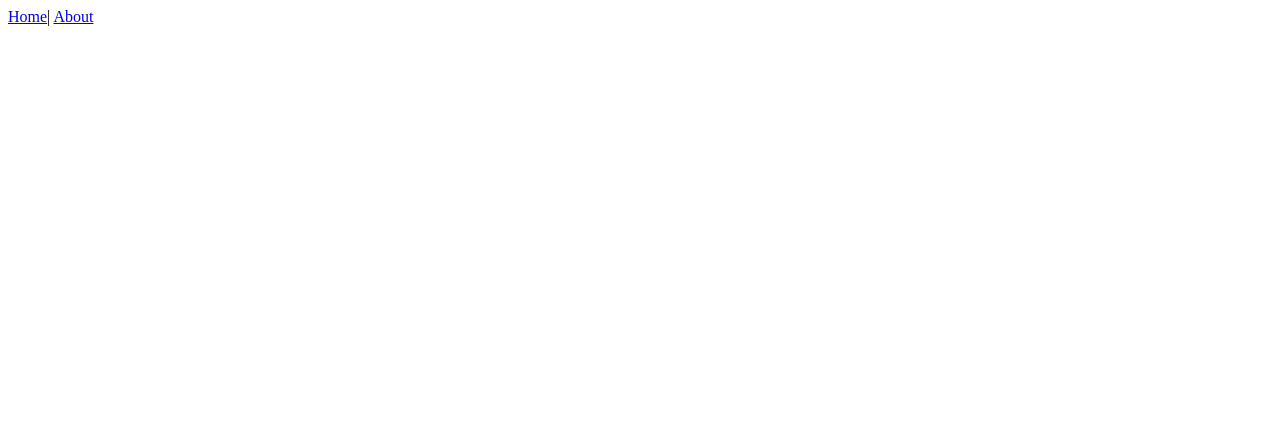
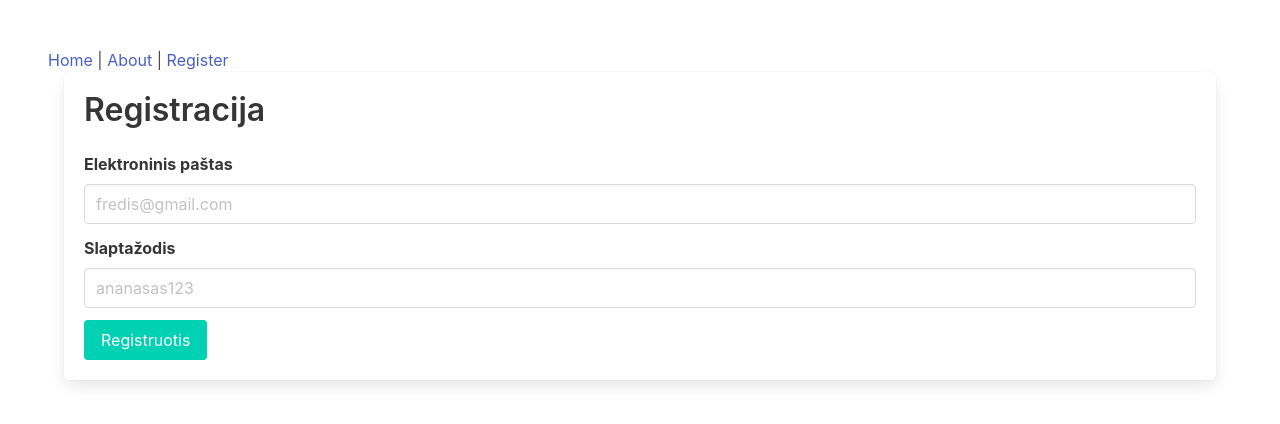
Before and after one commit to modestas9k/FinansuSkai-iuokl-, a Vue app: page /register in a window 1280 px wide. Shown: the top 424 px of the page. Built offline with nearby package versions, Linux system fonts and the light colour scheme.

Commit message:
add login, register

```diff
--- a/src/App.vue
+++ b/src/App.vue
@@ -1,12 +1,18 @@
 <template>
-  <div id="app">
-    <div id="nav">
-      <router-link to="/">Home</router-link>|
-      <router-link to="/about">About</router-link>
+    <div id="app">
+        <div class="section">
+            <div id="nav">
+                <router-link to="/">Home</router-link>
+                |
+                <router-link to="/about">About</router-link>
+                |
+                <router-link to="/register">Register</router-link>
+            </div>
+            <div class="container">
+                <router-view />
+            </div>
+        </div>
     </div>
-    <router-view />
-  </div>
 </template>
 
-<style>
-</style>
+<style></style>
--- a/src/main.js
+++ b/src/main.js
@@ -1,10 +1,12 @@
-import Vue from 'vue'
-import App from './App.vue'
-import router from './router'
+import Vue from "vue";
+import App from "./App.vue";
+import router from "./router";
+import "normalize.css";
+import "bulma/css/bulma.min.css";
 
-Vue.config.productionTip = false
+Vue.config.productionTip = false;
 
 new Vue({
-  router,
-  render: h => h(App)
-}).$mount('#app')
+    router,
+    render: (h) => h(App),
+}).$mount("#app");
--- a/src/router/index.js
+++ b/src/router/index.js
@@ -1,29 +1,42 @@
-import Vue from 'vue'
-import VueRouter from 'vue-router'
-import Home from '../views/Home.vue'
+import Vue from "vue";
+import VueRouter from "vue-router";
+import Home from "../views/Home.vue";
+import Register from "../views/Register.vue";
+import Login from "../views/Login.vue";
 
-Vue.use(VueRouter)
+Vue.use(VueRouter);
 
 const routes = [
     {
-    path: '/',
-    name: 'Home',
-    component: Home
+        path: "/",
+        name: "Home",
+        component: Home,
     },
     {
-    path: '/about',
-    name: 'About',
+        path: "/register",
+        name: "Register",
+        component: Register,
+    },
+    {
+        path: "/login",
+        name: "Login",
+        component: Login,
+    },
+    {
+        path: "/about",
+        name: "About",
         // route level code-splitting
         // this generates a separate chunk (about.[hash].js) for this route
         // which is lazy-loaded when the route is visited.
-    component: () => import(/* webpackChunkName: "about" */ '../views/About.vue')
-  }
-]
+        component: () =>
+            import(/* webpackChunkName: "about" */ "../views/About.vue"),
+    },
+];
 
 const router = new VueRouter({
-  mode: 'history',
+    mode: "history",
     base: process.env.BASE_URL,
-  routes
-})
+    routes,
+});
 
-export default router
+export default router;
--- /dev/null
+++ b/src/views/Login.vue
@@ -0,0 +1,59 @@
+<template>
+    <div class="login container box max">
+        <h1 class="title">Prisijungti</h1>
+        <form>
+            <div class="field">
+                <label for="email" class="label">Elektroninis paštas</label>
+                <div class="control">
+                    <input
+                        class="input"
+                        type="text"
+                        name="email"
+                        id="email"
+                        placeholder="fredis@gmail.com"
+                        v-model="email"
+                    />
+                </div>
+            </div>
+            <div class="field">
+                <label for="password" class="label">Slaptažodis</label>
+                <div class="control">
+                    <input
+                        class="input"
+                        type="text"
+                        name="password"
+                        id="password"
+                        placeholder="ananasas123"
+                        v-model="password"
+                    />
+                </div>
+            </div>
+            <div class="field">
+                <div class="control">
+                    <button type="submit" class="button is-primary">
+                        Prisijungti
+                    </button>
+                </div>
+            </div>
+        </form>
+    </div>
+</template>
+
+<script>
+export default {
+    name: "login",
+    data() {
+        return {
+            email: "",
+            password: "",
+        };
+    },
+};
+</script>
+
+<style scoped>
+.max {
+    max-width: 600px;
+    margin: 0 auto;
+}
+</style>
--- /dev/null
+++ b/src/views/Register.vue
@@ -0,0 +1,59 @@
+<template>
+    <div class="register container box max">
+        <h1 class="title">Registracija</h1>
+        <form>
+            <div class="field">
+                <label for="email" class="label">Elektroninis paštas</label>
+                <div class="control">
+                    <input
+                        class="input"
+                        type="text"
+                        name="email"
+                        id="email"
+                        placeholder="fredis@gmail.com"
+                        v-model="email"
+                    />
+                </div>
+            </div>
+            <div class="field">
+                <label for="password" class="label">Slaptažodis</label>
+                <div class="control">
+                    <input
+                        class="input"
+                        type="text"
+                        name="password"
+                        id="password"
+                        placeholder="ananasas123"
+                        v-model="password"
+                    />
+                </div>
+            </div>
+            <div class="field">
+                <div class="control">
+                    <button type="submit" class="button is-primary">
+                        Registruotis
+                    </button>
+                </div>
+            </div>
+        </form>
+    </div>
+</template>
+
+<script>
+export default {
+    name: "register",
+    data() {
+        return {
+            email: "",
+            password: "",
+        };
+    },
+};
+</script>
+
+<style scoped>
+.max {
+    max-width: 600px;
+    margin: 0 auto;
+}
+</style>
```
Lines whose indentation alone changed are shown as unchanged.
